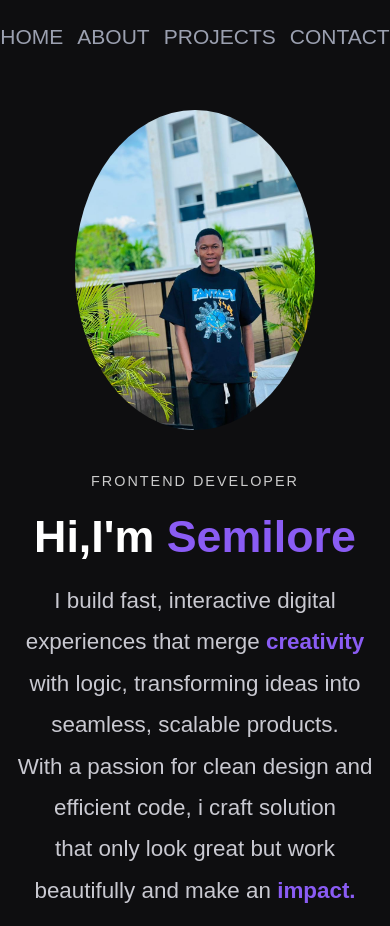
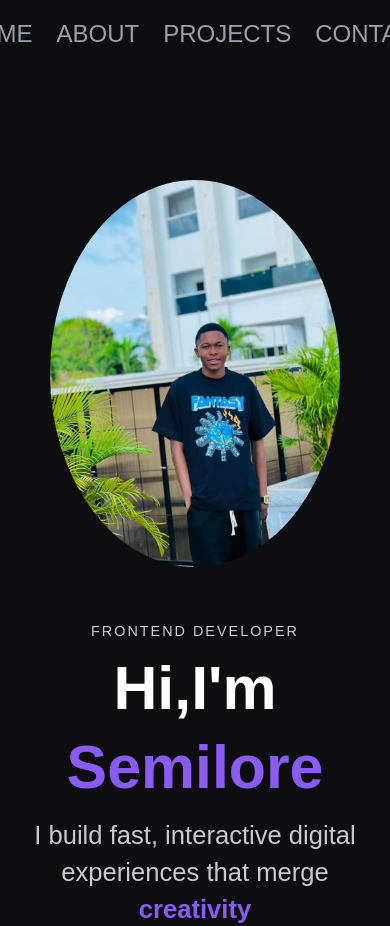
Before and after one commit to slim122900/potfolio, a plain HTML site: page index.html in a window 390 px wide. Shown: the top 926 px of the page. Drawn offline with nearby package versions, Linux system fonts and the light colour scheme.

Commit message:
i  added more font size

```diff
--- a/style.css
+++ b/style.css
@@ -505,24 +505,24 @@ button:hover {
 /* ----------- MOBILE PHONES (480px – 599px) ----------- */
 @media (max-width: 600px) {
   body {
-    font-size: 21px;
-    line-height: 1.6;
+    font-size: 24px;
   }
     .navbar ul {
-        gap: 18px;
+        gap: 24px;
     }
 
     .hero {
-        padding: 120px 4% 50px;
+        padding: 160px 4% 60px;
+        gap: 50px;
     }
 
     .intro h1 {
-        font-size: 2.8rem;
-        line-height: 1.5;
+        font-size: 3.8rem;
+        line-height: 1.3;
     }
 
     .avatar img {
-        width: 240px;
+        width: 290px;
     }
 
     .button {
@@ -532,8 +532,8 @@ button:hover {
     }
 
     .description {
-        font-size: 1.4rem;
-        line-height: 1.85;
+        font-size: 1.6rem;
+        line-height: 1.45;
     }
 
     .point {
@@ -541,33 +541,33 @@ button:hover {
     }
 
     .title {
-        font-size: 3rem;
+        font-size: 3.2rem;
     }
 }
 
 /* ----------- SMALL MOBILE (300px – 479px) ----------- */
 @media (max-width: 480px) {
   body {
-    font-size: 21px;
+    font-size: 24px;
   }
     .hero {
-        padding: 110px 3% 40px;
+        padding: 180px 3% 60px;
     }
 
     .intro h1 {
-        font-size: 2.8rem;
+        font-size: 3.8rem;
     }
 
     .description {
-        font-size: 1.4rem;
+        font-size: 1.6rem;
     }
 
     .avatar img {
-        width: 240px;
+        width: 290px;
     }
 
     .navbar ul {
-        gap: 14px;
+        gap: 24px;
     }
 
     textarea {
```
